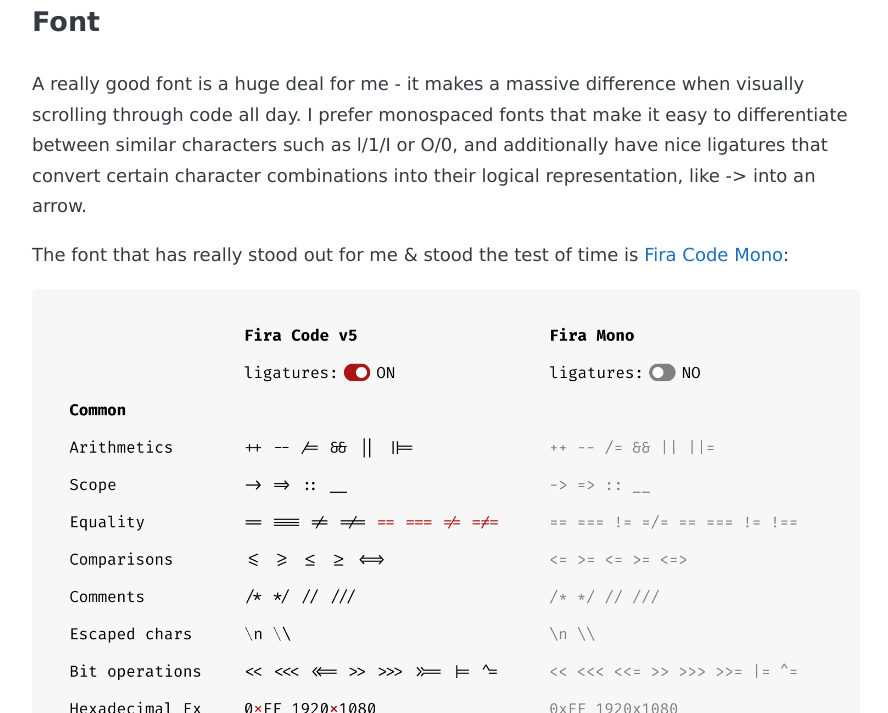
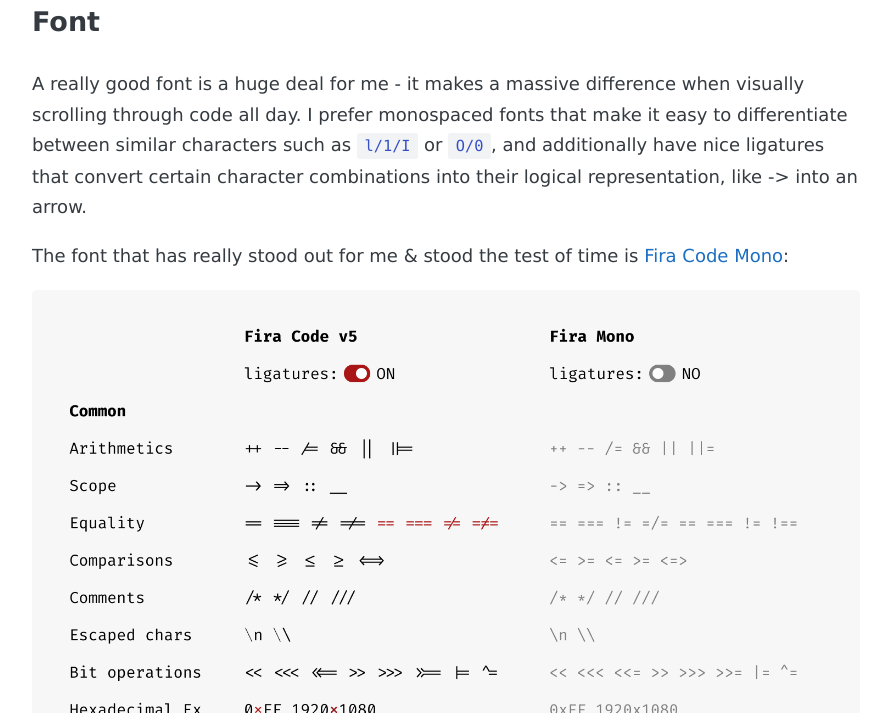
Before and after one commit to MrE-Fog/devedge-2, a Jekyll site: the page built from _posts/2021-01-15-macos-configs-part-2---iterm2.md, in a window 1280 px wide and 900 px high, scrolled down 3959 px, cut to the strip 187-900 px from the top of the window. Shown: the whole strip, without its empty margins (194-1082 px from the left). Built offline with Jekyll 4.4.1, drawn with Linux system fonts in a browser that asks for light colours; some web fonts are replaced.

Commit message:
Monospace the special characters

```diff
--- a/_posts/2021-01-15-macos-configs-part-2---iterm2.md
+++ b/_posts/2021-01-15-macos-configs-part-2---iterm2.md
@@ -58,7 +58,7 @@
 
 ### Font
 
-A really good font is a huge deal for me - it makes a massive difference when visually scrolling through code all day. I prefer monospaced fonts that make it easy to differentiate between similar characters such as l/1/I or O/0, and additionally have nice ligatures that convert certain character combinations into their logical representation, like -> into an arrow.
+A really good font is a huge deal for me - it makes a massive difference when visually scrolling through code all day. I prefer monospaced fonts that make it easy to differentiate between similar characters such as `l/1/I` or `O/0`, and additionally have nice ligatures that convert certain character combinations into their logical representation, like -> into an arrow.
 
 The font that has really stood out for me & stood the test of time is [Fira Code Mono](https://github.com/tonsky/FiraCode):
 
```
